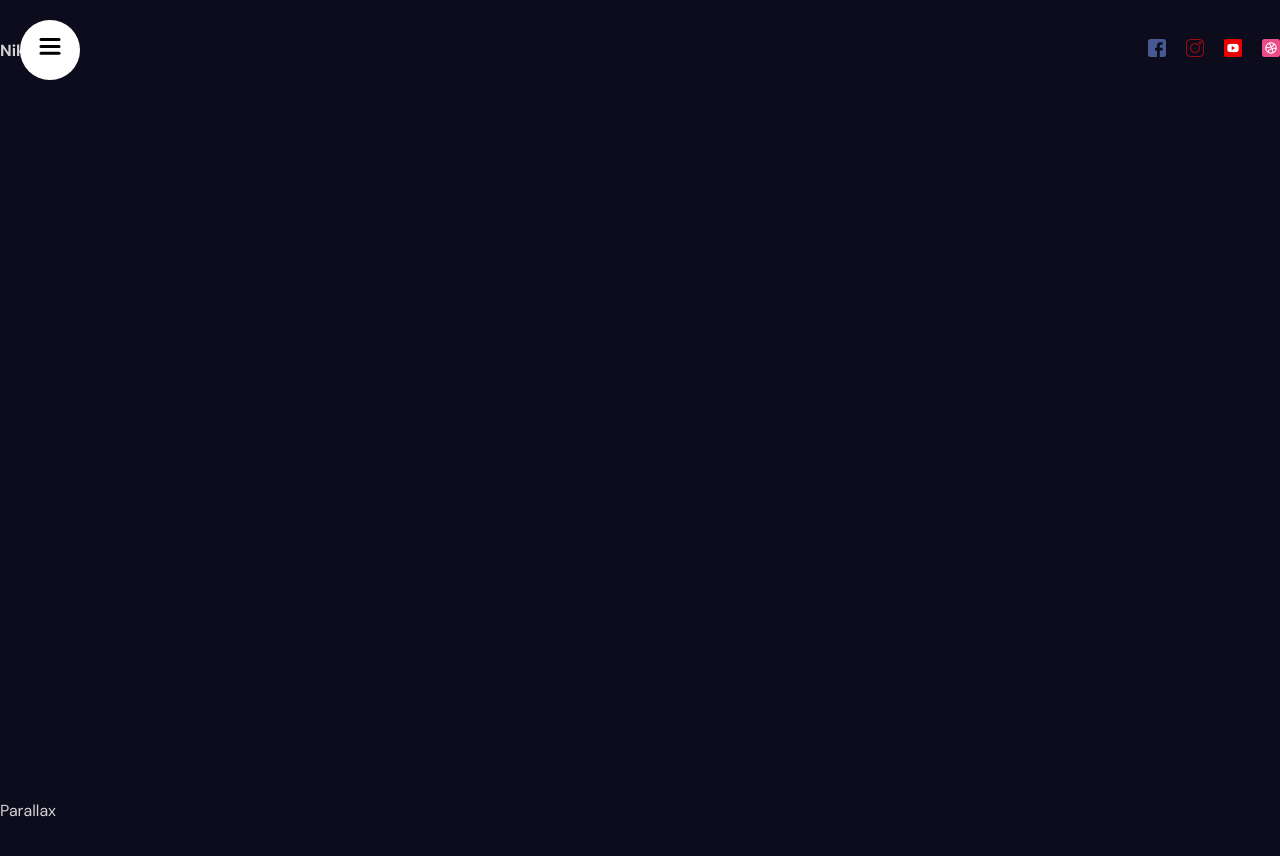
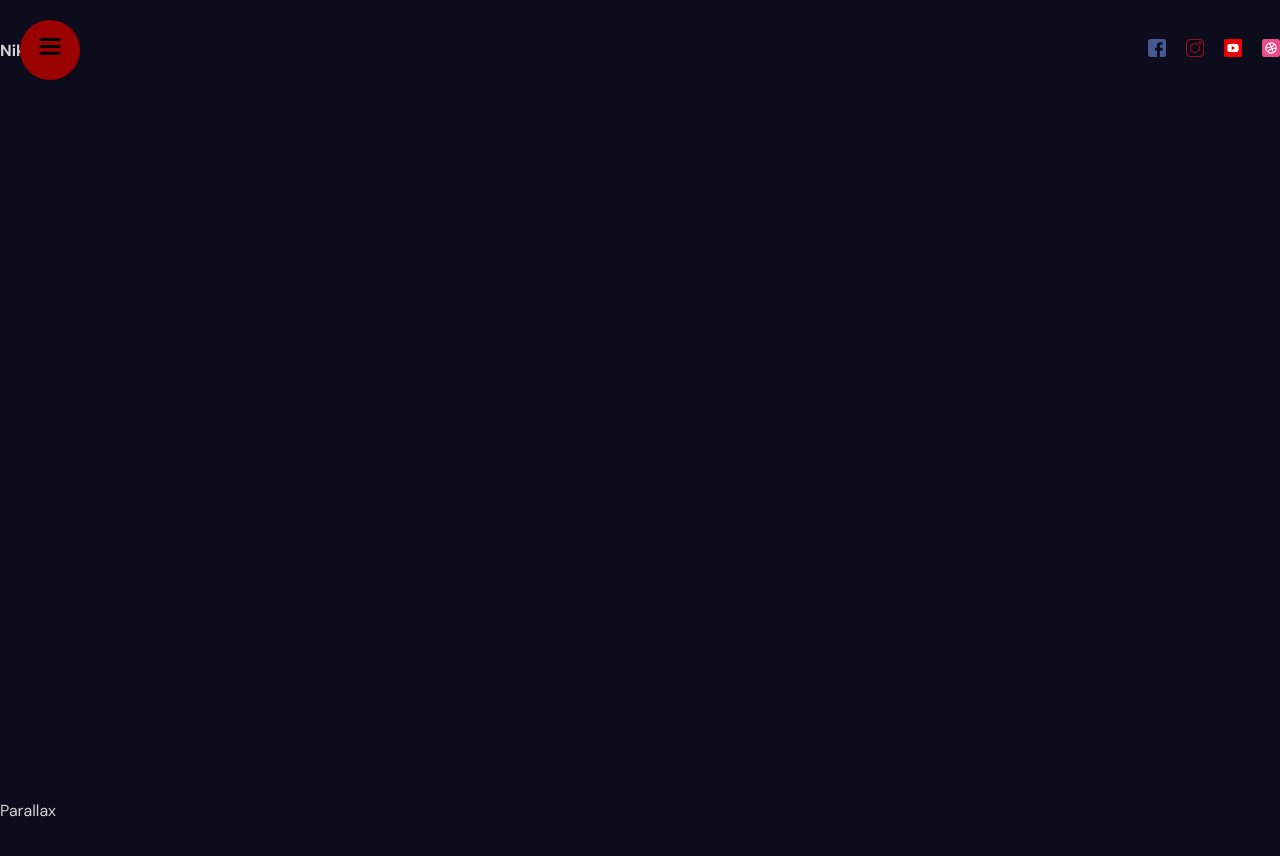
Before and after one commit to Dz0nZ1/PortfolioSite, a React (Vite) app: page / in a window 1280 px wide. Shown: the top 856 px of the page. Built offline with nearby package versions, Linux system fonts and the light colour scheme.

Commit message:
Updated scss for sidebar

```diff
--- a/src/components/Sidebar/sidebar.scss
+++ b/src/components/Sidebar/sidebar.scss
@@ -1,3 +1,5 @@
+@import "../../app.scss";
+
 .sidebar {
   display: flex;
   flex-direction: column;
@@ -7,13 +9,17 @@
   color: black;
 
    .bg{
-
+     z-index: 999;
      position: fixed;
      top: 0;
      left: 0;
      bottom:0;
      width: 400px;
-     background: white;
+     background: #9a0101;
+
+     //@include mobile {
+     //  width: 200px;
+     //}
 
      .links{
        position: absolute;
@@ -27,11 +33,17 @@
 
        a {
          font-size: 40px;
+
+         //@include mobile {
+         //  font-size: 20px;
+         //}
+
        }
      }
    }
 
   button {
+    z-index: 9999;
     width: 50px;
     height: 50px;
     border-radius: 50%;
@@ -41,5 +53,63 @@
     background-color: transparent;
     border: none;
     cursor: pointer;
+
+
+
   }
 }
+
+
+@media (width <= 768px) {
+  .sidebar {
+    .bg {
+      width: 200px;
+      .links {
+        a {
+          font-size: 20px;
+        }
+      }
+    }
+  }
+}
+
+
+
+@media (768px <= width <= 1024px) {
+  .sidebar {
+    .bg {
+      width: 300px;
+      .links {
+        a {
+          font-size: 30px;
+        }
+      }
+    }
+  }
+}
+
+@media (1024px <= width <= 1280px) {
+  .sidebar {
+    .bg {
+      width: 300px;
+      .links {
+        a {
+          font-size: 30px;
+        }
+      }
+    }
+  }
+}
+
+@media (1280px <= width <= 1366px) {
+  .sidebar {
+    .bg {
+      width: 300px;
+      .links {
+        a {
+          font-size: 30px;
+        }
+      }
+    }
+  }
+}
```
